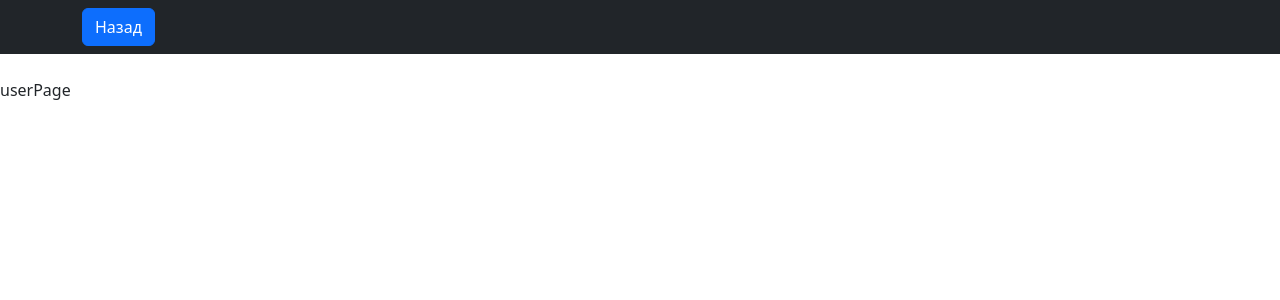
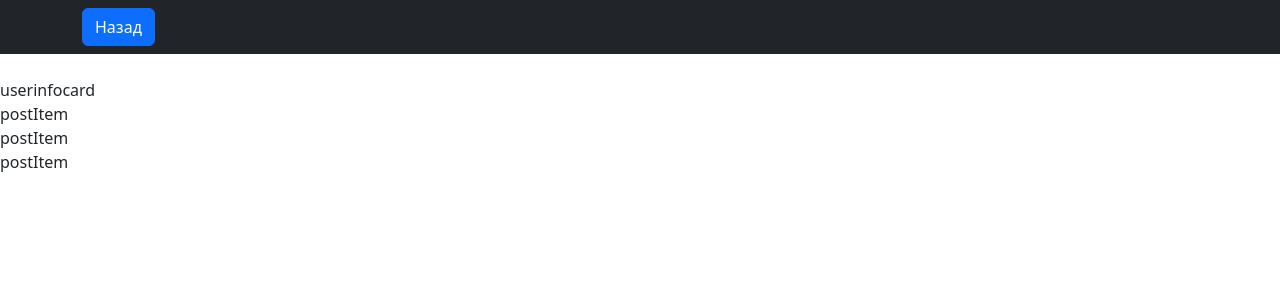
Before and after one commit to KrisPrymak/bootstrap-saga-ts, a React (Create React App) app: page /userPage in a window 1280 px wide. Shown: the top 300 px of the page. Built offline with nearby package versions, Linux system fonts and the light colour scheme.

Commit message:
init empty components

```diff
--- a/src/App.tsx
+++ b/src/App.tsx
@@ -2,15 +2,18 @@ import React from 'react';
 import Navibar from './components/Navibar';
 import 'bootstrap/dist/css/bootstrap.min.css';
 import { Route, Routes } from 'react-router';
+import MainPage from './components/MainPage';
+import AboutMe from './components/AboutMe';
+import UserPage from './components/UserPage';
 
 function App() {
   return (
     <>
       <Navibar />
       <Routes>
-        <Route path='/' element={<div>mainpage</div>}/>
-        <Route path='/aboutMe' element={<div>aboutMe</div>}/>
-        <Route path='/userPage' element={<div>userPage</div>}/>
+        <Route path='/' element={<MainPage /> }/>
+        <Route path='/aboutMe' element={<AboutMe />}/>
+        <Route path='/userPage' element={<UserPage />}/>
       </Routes>
     </>
   );
--- /dev/null
+++ b/src/components/AboutMe.tsx
@@ -0,0 +1,11 @@
+import React from 'react';
+
+const AboutMe = () => {
+    return (
+        <div>
+            AboutMe
+        </div>
+    );
+};
+
+export default AboutMe;
--- /dev/null
+++ b/src/components/MainPage.tsx
@@ -0,0 +1,11 @@
+import React from 'react';
+
+const MainPage = () => {
+    return (
+        <div>
+            mainPage
+        </div>
+    );
+};
+
+export default MainPage;
--- /dev/null
+++ b/src/components/PostItem.tsx
@@ -0,0 +1,11 @@
+import React from 'react';
+
+const PostItem = () => {
+    return (
+        <div>
+            postItem
+        </div>
+    );
+};
+
+export default PostItem;
--- /dev/null
+++ b/src/components/Posts.tsx
@@ -0,0 +1,14 @@
+import React from 'react';
+import PostItem from './PostItem';
+
+const Posts = () => {
+    return (
+        <div>
+            <PostItem />
+            <PostItem />
+            <PostItem />
+        </div>
+    );
+};
+
+export default Posts;
--- /dev/null
+++ b/src/components/UserInfoCard.tsx
@@ -0,0 +1,11 @@
+import React from 'react';
+
+const UserInfoCard = () => {
+    return (
+        <div>
+            userinfocard
+        </div>
+    );
+};
+
+export default UserInfoCard;
--- /dev/null
+++ b/src/components/UserPage.tsx
@@ -0,0 +1,14 @@
+import React from 'react';
+import UserInfoCard from './UserInfoCard';
+import Posts from './Posts';
+
+const UserPage = () => {
+    return (
+        <div>
+            <UserInfoCard />
+            <Posts />
+        </div>
+    );
+};
+
+export default UserPage;
```
Also changed, not shown: src/components/CommentItem.tsx (added, +11 -0 lines), src/components/Comments.tsx (added, +11 -0 lines).
